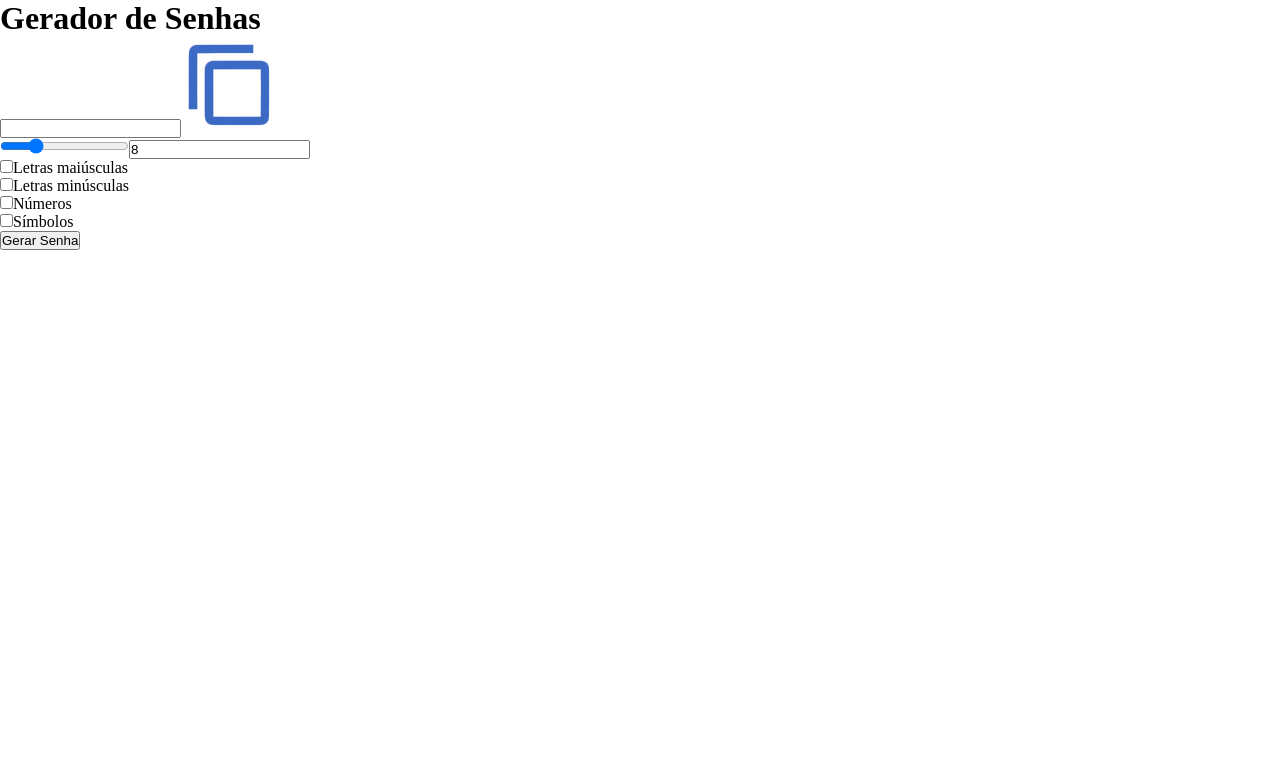
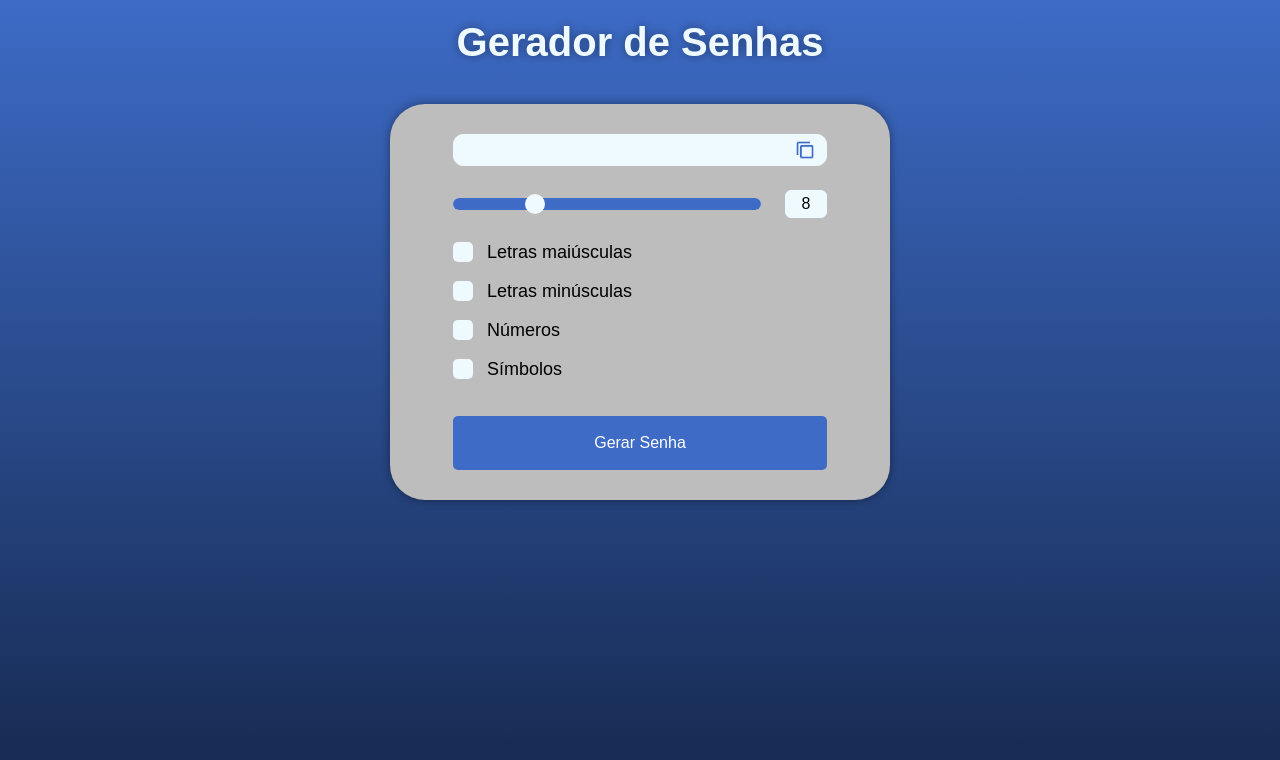
Before and after one commit to devpedropipa/gerador-de-senha, a React (Vite) app: page / in a window 1280 px wide. Shown: the top 760 px of the page. Built offline with nearby package versions, Linux system fonts and the light colour scheme.

Commit message:
Estilizando o projeto

```diff
--- a/src/App.tsx
+++ b/src/App.tsx
@@ -1,27 +1,41 @@
+{
+    /* Dependências */
+}
 import { useState } from "react";
 
-import copyImg from "./assets/copiar.png"
+{
+    /* Arquivos de estilo */
+}
+import "./styles/gerador.css";
 
+{
+    /* Imagens */
+}
+import copyImg from "./assets/copiar.png";
+
+{
+    /* Componente */
+}
 function App() {
     const [quantCar, setQuantCar] = useState(8);
 
     return (
-        <main id="conteudo">
+        <main id="conteudo-site">
             <h1>Gerador de Senhas</h1>
 
             {/* Gerador de senhas */}
             <div id="card">
-                <div>
-                    <input type="text" name="input-senha" id="senha-gerada" />
+                <main id="conteudo-card">
+                    <div id="container-senha">
+                        <input type="text" name="input-senha" id="senha-gerada" readOnly />
                         <img src={copyImg} alt="ícone-copiar" id="img-copiar" />
                     </div>
-
                     {/* Quantidade de caracteres */}
                     <div id="container-range">
                         <input
                             type="range"
                             name="input-caract"
-                        id="quant-caracteres"
+                            id="input-range"
                             min={4}
                             max={20}
                             value={quantCar}
@@ -30,11 +44,10 @@ function App() {
                         <input
                             type="number"
                             name="input-number"
-                        id="val-quant-caracteres"
+                            id="quant-caracteres"
                             value={String(quantCar)}
                         />
                     </div>
-
                     {/* Configuração do gerador */}
                     <div id="container-config">
                         <div>
@@ -43,37 +56,35 @@ function App() {
                                 name="input-check"
                                 className="check-config"
                             />
-                        <span>Letras maiúsculas</span>
+                            <span className="check-nome">Letras maiúsculas</span>
                         </div>
-
                         <div>
                             <input
                                 type="checkbox"
                                 name="input-check"
                                 className="check-config"
                             />
-                        <span>Letras minúsculas</span>
+                            <span className="check-nome">Letras minúsculas</span>
                         </div>
-
                         <div>
                             <input
                                 type="checkbox"
                                 name="input-check"
                                 className="check-config"
                             />
-                        <span>Números</span>
+                            <span className="check-nome">Números</span>
                         </div>
-
                         <div>
                             <input
                                 type="checkbox"
                                 name="input-check"
                                 className="check-config"
                             />
-                        <span>Símbolos</span>
+                            <span className="check-nome">Símbolos</span>
                         </div>
                     </div>
                     <button id="gerar-senha">Gerar Senha</button>
+                </main>
             </div>
         </main>
     );
--- a/src/index.css
+++ b/src/index.css
@@ -2,4 +2,24 @@
     margin: 0;
     padding: 0;
     box-sizing: border-box;
+    font-family: Arial, Helvetica, sans-serif;
 }
+
+:root {
+    --corTitulo: #EEFAFF;
+    --corFundoInput: #EEFAFF;
+    --corFundoInputHover: #d8e3e7;
+    --corFundoInputActive: #c8d2d6;
+    --corFundoInputFocus: #d8e3e7;
+    --corInput: #3D6BC6;
+    --corInputHover: #3359a5;
+    --corInputActive: #274581;
+    --heightTrack: 12px;
+    --tamThumb: calc(var(--heightTrack) + 8px);
+    --sombraElemento: 0 0 10px rgba(0, 0, 0, 0.4);
+}
+
+body {
+    height: 100dvh;
+    background: linear-gradient(to top, #15284D, #3D6BC6);
+}
--- /dev/null
+++ b/src/styles/gerador.css
@@ -0,0 +1,212 @@
+/* Conteúdo do site */
+#conteudo-site {
+    display: grid;
+    align-items: center;
+    justify-content: center;
+    height: 65dvh;
+}
+
+/* Título */
+h1 {
+    font-size: 2.5em;
+    text-align: center;
+    color: var(--corTitulo);
+    text-shadow: var(--sombraElemento);
+}
+
+/* Card do gerador */
+#card {
+    padding: 30px;
+    background-color: #bdbdbd;
+    width: 500px;
+    height: auto;
+    border-radius: 35px;
+    box-shadow: var(--sombraElemento);
+}
+
+#conteudo-card {
+    position: relative;
+    margin: auto;
+    width: 85%;
+    height: 100%;
+}
+
+/* Input de senha gerada */
+#container-senha {
+    position: relative;
+    text-align: center;
+}
+
+#senha-gerada {
+    width: 100%;
+    font-size: 16px;
+    border: 1px solid var(--corFundoInput);
+    border-radius: 10px;
+    outline: none;
+    background-color: var(--corFundoInput);
+    padding: 6px 6px 6px 10px;
+}
+
+#senha-gerada:focus {
+    border-color: var(--corInput);
+    background-color: var(--corFundoInputFocus);
+}
+
+/* Ícone do input */
+#img-copiar {
+    position: absolute;
+    top: 6px;
+    right: 12px;
+    width: 20px;
+    cursor: pointer;
+}
+
+/* Input range */
+#container-range {
+    display: flex;
+    align-items: center;
+    justify-content: center;
+    margin: 24px 0px;
+}
+
+#input-range {
+    appearance: none;
+    width: 100%;
+    border-radius: 20px;
+    margin-right: 24px;
+}
+
+#input-range::-webkit-slider-runnable-track {
+    height: var(--heightTrack);
+    border-radius: 20px;
+    background-color: var(--corInput);
+}
+
+#input-range:hover::-webkit-slider-runnable-track {
+    background-color: var(--corInputHover);
+}
+
+#input-range:active::-webkit-slider-runnable-track {
+    background-color: var(--corInputActive);
+}
+
+#input-range::-webkit-slider-thumb {
+    appearance: none;
+    width: var(--tamThumb);
+    height: var(--tamThumb);
+    border-radius: 50%;
+    background-color: var(--corFundoInput);
+    position: relative;
+    bottom: 4px;
+    cursor: grab;
+}
+
+#input-range:hover::-webkit-slider-thumb {
+    background-color: var(--corFundoInputHover);
+}
+
+#input-range:active::-webkit-slider-thumb {
+    background-color: var(--corFundoInputActive);
+}
+
+#input-range:focus {
+    outline: 0;
+    border: 0;
+}
+
+/* Input number */
+#quant-caracteres {
+    background-color: var(--corFundoInput);
+    border: 1px solid var(--corFundoInput);
+    padding: 4px;
+    outline: none;
+    border-radius: 6px;
+    width: 42px;
+    text-align: center;
+    font-size: 16px;
+}
+
+#quant-caracteres:focus {
+    border-color: var(--corInput);
+    background-color: var(--corFundoInputFocus);
+}
+
+#quant-caracteres::-webkit-inner-spin-button {
+    appearance: none;
+    margin: 0;
+}
+
+/* Input checkbox */
+#container-config {
+    display: grid;
+    font-size: 18px;
+    width: 100%;
+    margin: auto;
+    gap: 14px;
+}
+
+.check-config {
+    appearance: none;
+    width: 20px;
+    height: 20px;
+    margin-right: 14px;
+    background-color: var(--corFundoInput);
+    border-radius: 5px;
+    cursor: pointer;
+}
+
+.check-config:hover {
+    background-color: var(--corFundoInputHover);
+}
+
+.check-config:active {
+    background-color: var(--corFundoInputActive);
+}
+
+.check-config:checked {
+    background-color: var(--corInput);
+}
+
+.check-config:checked::after {
+    content: "";
+    display: block;
+    background-image: url("../assets/selecionado.png");
+    background-size: cover;
+    background-repeat: no-repeat;
+    background-position: center;
+    width: 100%;
+    height: 90%;
+}
+
+.check-config:checked:hover {
+    background-color: var(--corInputHover);
+}
+
+.check-config:checked:active {
+    background-color: var(--corInputActive);
+}
+
+.check-nome {
+    position: relative;
+    bottom: 4px;
+}
+
+/* Botão */
+#gerar-senha {
+    margin-top: 2em;
+    padding: 18px;
+    font-size: 16px;
+    width: 100%;
+    background-color: var(--corInput);
+    border: none;
+    border-radius: 5px;
+    color: white;
+}
+
+#gerar-senha:hover {
+    background-color: var(--corInputHover);
+}
+
+#gerar-senha:active {
+    background-color: var(--corInputActive);
+}
```
Also changed, not shown: src/assets/selecionado.png (added). Lines whose indentation alone changed are shown as unchanged.
